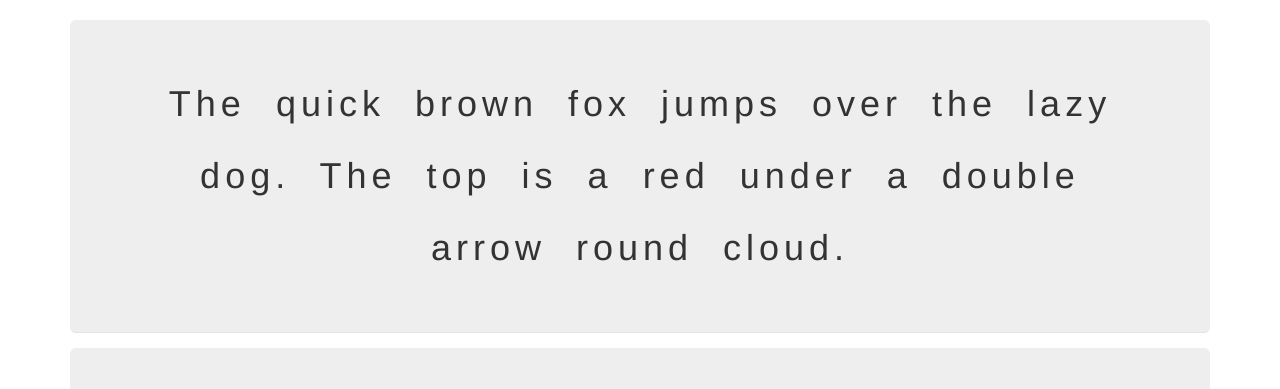
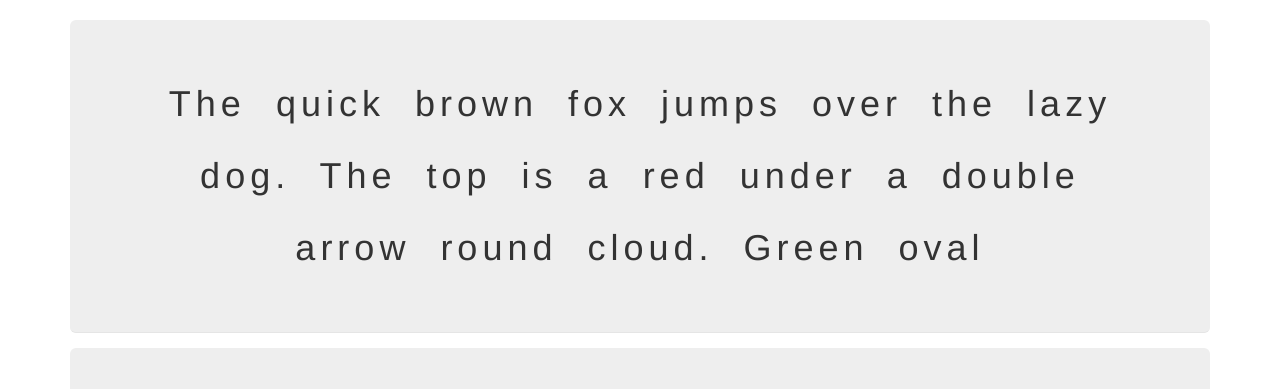
Before and after one commit to phelma/words, a website: page app/index.html in a window 1280 px wide. Shown: the top 389 px of the page. Drawn offline with nearby package versions, Linux system fonts and the light colour scheme; files that its build step writes are made by us from their sources.

Commit message:
bit more

```diff
--- a/app/index.html
+++ b/app/index.html
@@ -27,7 +27,7 @@
 
   <div class="container" id="app">
     <div class="jumbotron" id="textIn" contentEditable="true">
-      The quick brown fox jumps over the lazy dog. The top is a red under a double arrow round cloud.
+      The quick brown fox jumps over the lazy dog. The top is a red under a double arrow round cloud. Green oval
     </div>
 
     <div class="jumbotron" id="textOut"></div>
```
